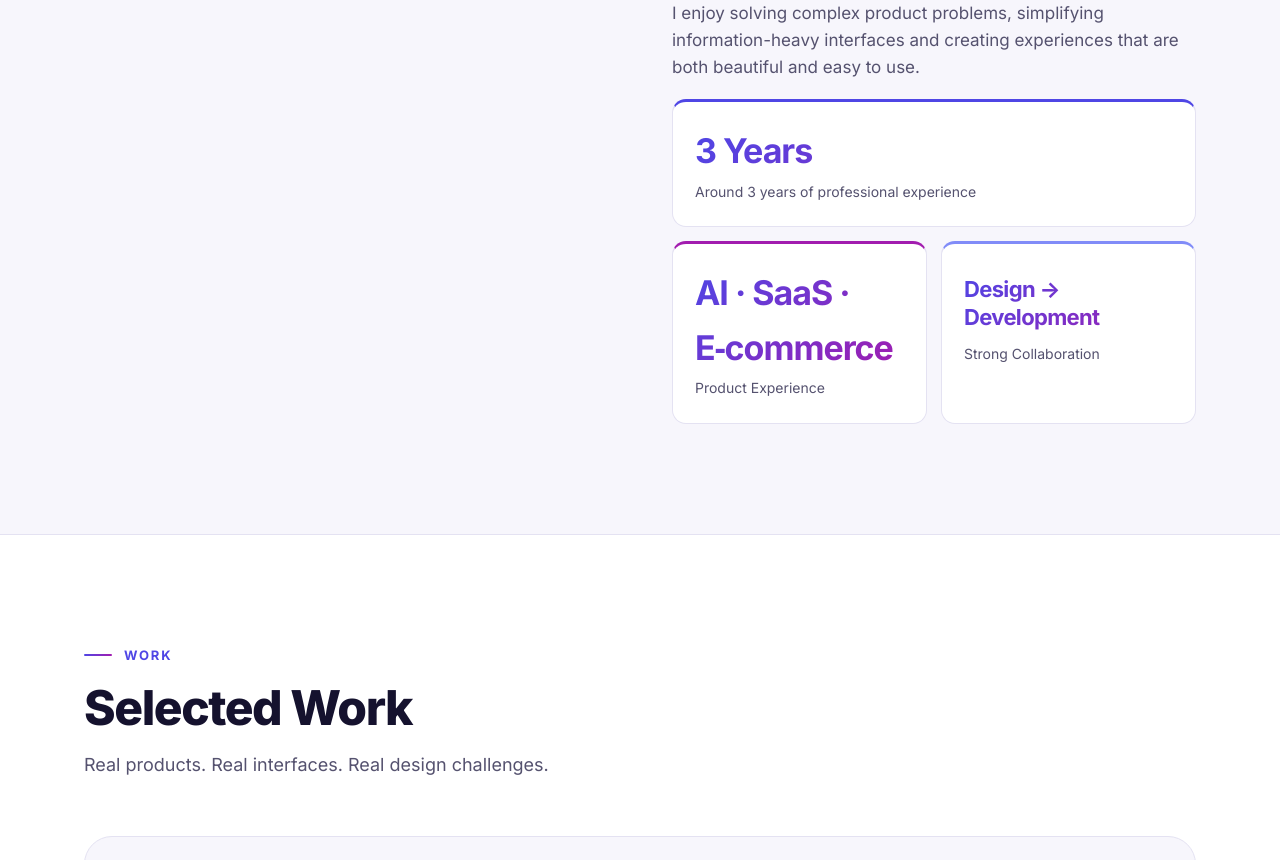
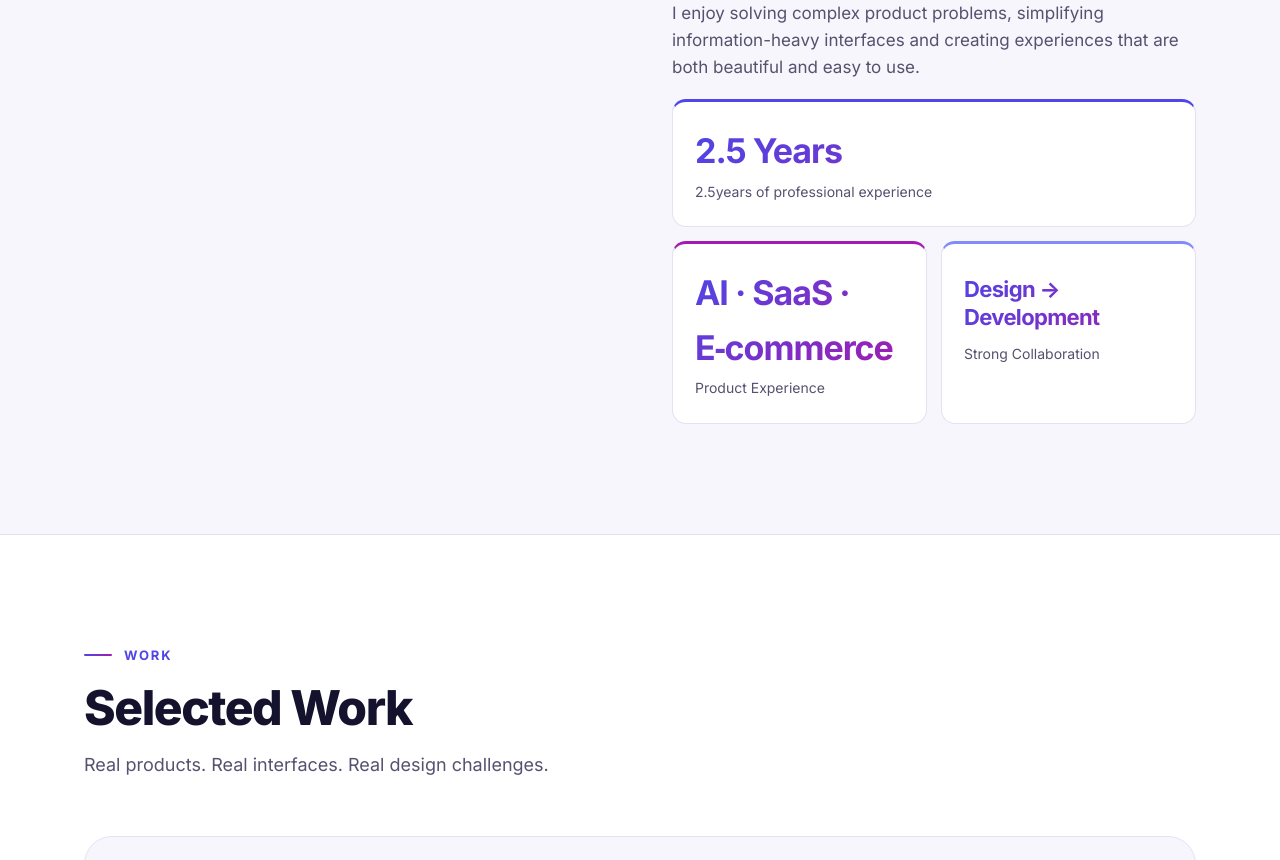
Before and after one commit to ishusaini001/portfolio, a plain HTML site: page index.html in a window 1280 px wide. Shown: the part 1120-1980 px from the top of the page. Drawn offline with Linux system fonts and the light colour scheme.

Commit message:
Update index.html

```diff
--- a/index.html
+++ b/index.html
@@ -90,7 +90,7 @@
                     <p>I enjoy solving complex product problems, simplifying information-heavy interfaces and creating
                         experiences that are both beautiful and easy to use.</p>
                     <div class="stats">
-                        <div><b data-n="3" data-s=" Years">0</b><span>Around 3 years of professional experience</span></div>
+                        <div><b data-n="2.5" data-s=" Years">0</b><span> 2.5years of professional experience</span></div>
                         <div><b>AI · SaaS · E&#8209;commerce</b><span>Product Experience</span></div>
                         <div><b>Design → Development</b><span>Strong Collaboration</span></div>
                     </div>
```
